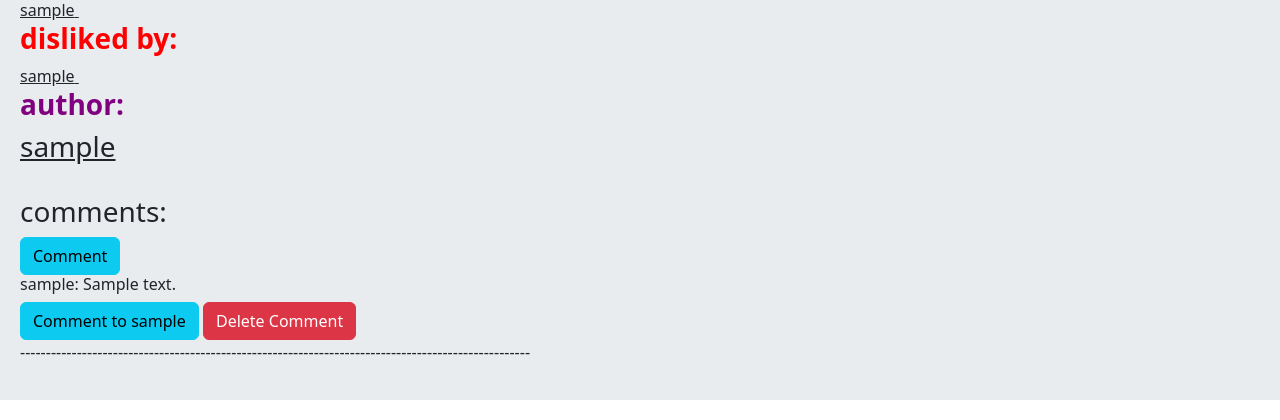
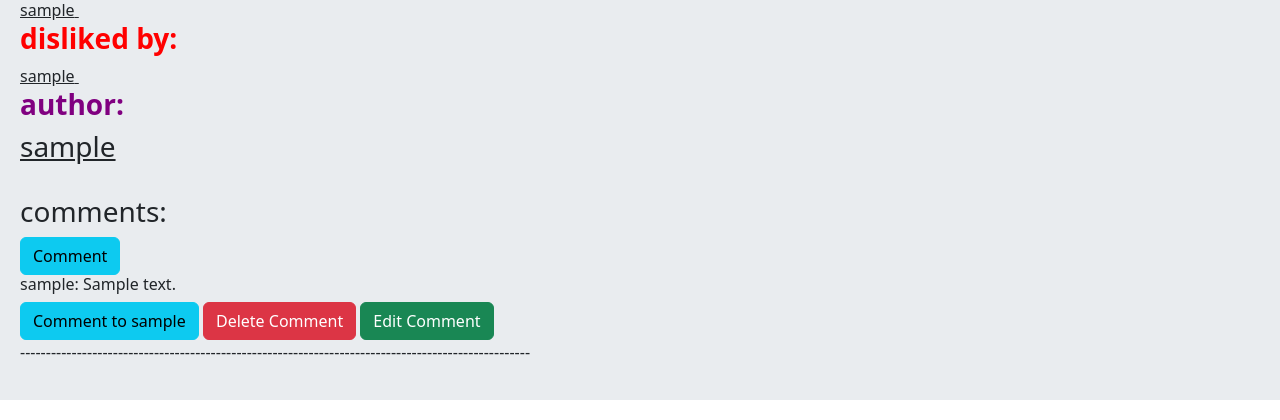
Before and after one commit to HeselGharehbaei/twitter_social_network, a Django app: a page that uses templates/post_details.html in a window 1280 px wide. Shown: the part 668-1088 px from the top of the page. Run offline with Django 4.2, Linux system fonts and the light colour scheme; a user stored in the database is signed in; tables that the repository leaves empty hold one stand-in row (values such as "Sample post"); grey boxes marked "Sample" are stand-in pictures.

Commit message:
add edit comment option

```diff
--- a/core/models.py
+++ b/core/models.py
@@ -37,5 +37,5 @@ class SoftDeleteModel(BaseModel):
 
 
 class TimeStampMixin:
-    created_at = models.DateTimeField(auto_now_add=True, default=timezone.now)
-    updated_at = models.DateTimeField(auto_now=True, default=timezone.now)
+    created_at = models.DateTimeField(auto_now_add=True)
+    updated_at = models.DateTimeField(auto_now=True)
--- a/post/urls.py
+++ b/post/urls.py
@@ -11,6 +11,7 @@ urlpatterns = [
     path('add/post/<str:account_username>', views.AddPostView.as_view(), name='add post'),
     path('edit/post/<str:post_title>', views.EditPostView.as_view(), name='edit post'),
     path('delete/comment/<int:comment_id>', views.DeleteCommentView.as_view(), name='delete comment'),
-    path('creat/comment/<str:post_title>', views.CreatCommentView.as_view(), name='create_comment'),
+    path('edit/comment/<int:comment_id>', views.EditCommentView.as_view(), name='edit comment'),
+    path('creat/comment/<str:post_title>', views.CreatCommentView.as_view(), name='create comment'),
     path('creat/comment/<str:post_title>/<int:comment_id>', views.CreatCommentForCommentView.as_view(), name='create_comment_for_comment')
 ]
--- a/post/views.py
+++ b/post/views.py
@@ -61,7 +61,6 @@ class EditPostView(LoginRequiredMixin, View):
     def post(self, request, post_title):
         form = self.my_form(request.POST, request.FILES, instance=self.this_post)
         if form.is_valid():
-            cd = form.cleaned_data
             form.save()
             messages.success(request, 'post edited successfully', 'success')
             return redirect("user:home")
@@ -178,3 +177,35 @@ class PostDisLikeView(LoginRequiredMixin, View):
             DisLike.objects.create(post=post, user=request.user)
             messages.success(request, 'you disliked this post', 'success')
         return redirect('user:home')
+
+
+class EditCommentView(LoginRequiredMixin, View):
+    my_form = CreatCommentForm
+    my_template = 'post/creat_comment.html'
+
+
+    def setup(self, request, comment_id):
+        self.this_comment = get_object_or_404(Comment, id=comment_id)
+        return super().setup(request, comment_id)
+
+
+    def dispatch(self, request, comment_id):
+        if self.this_comment.user.id != request.user.id:
+            return redirect("user:home")
+        return super().dispatch(request, comment_id)
+
+
+    def get(self, request, comment_id):
+        form = self.my_form(instance=self.this_comment)
+        return render(request, self.my_template, {'form': form})
+
+
+    def post(self, request, comment_id):
+        form = self.my_form(request.POST, instance=self.this_comment)
+        if form.is_valid():
+            form.save()
+            messages.success(request, 'create comment successfully', 'success')
+            return redirect("user:home")
+        context = {'form': form}
+        return render(
+           request, self.my_template, context)
--- a/templates/post_details.html
+++ b/templates/post_details.html
@@ -41,7 +41,7 @@
     </div>
     <div> <h3>comments: </h3>
         {% if request.user.is_authenticated %}
-            <a href="{% url 'post:create_comment' post.title %}" class="btn btn-info">Comment</a>
+            <a href="{% url 'post:create comment' post.title %}" class="btn btn-info">Comment</a>
         {% endif %}
     </div>
         {% for comment in post.comments.all%}
@@ -54,6 +54,7 @@
                 <a href="{% url 'post:create_comment_for_comment' post.title  comment.id %}" class="btn btn-info">Comment to {{comment.user}}</a>
                 {% if request.user ==  comment.user or  request.user == post.user%}
                     <a href="{% url 'post:delete comment' comment.id %}" class="btn btn-danger">Delete Comment</a>
+                    <a href="{% url 'post:edit comment' comment.id %}" class="btn btn-success">Edit Comment</a>
                 {% endif %}
             {% endif %}
         {%endfor%}
```
